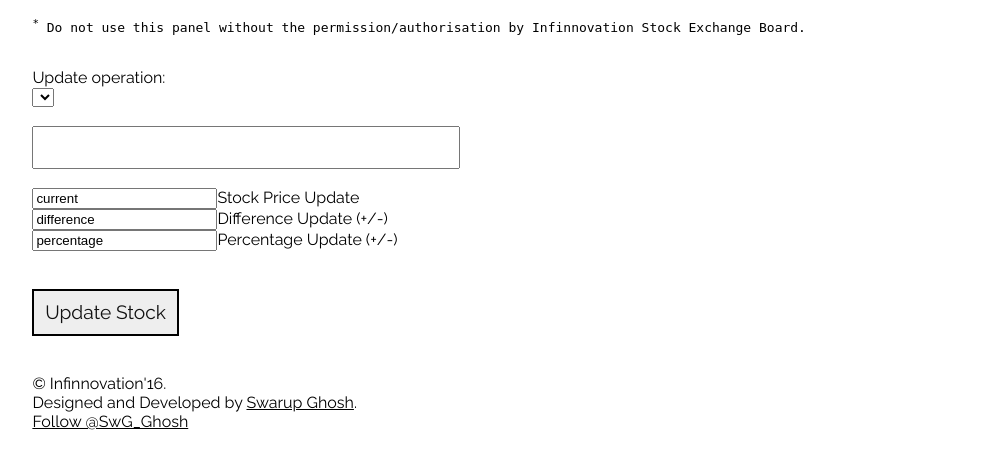
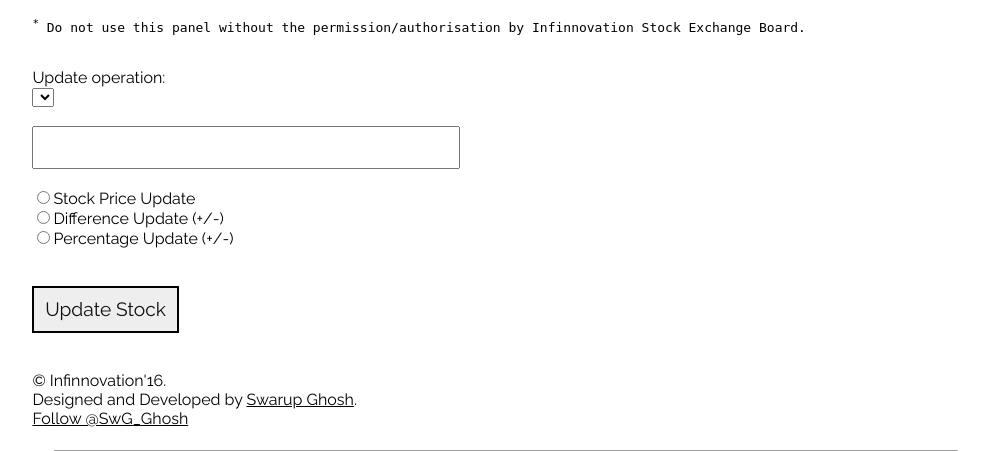
Before and after one commit to DPSN/infinnovation-stock-exchange-simulator, a PHP site: page /masterpanel/updater/index.php in a window 1280 px wide. Shown: the part 326-777 px from the top of the page, without its empty margins (70-1059 px from the left). Run offline with PHP 8.4, Linux system fonts and the light colour scheme; data that the repository does not hold is empty; some libraries are stand-ins or nearby versions.

Commit message:
Fixed radio button input in masterpanel/updater

```diff
--- a/masterpanel/updater/index.php
+++ b/masterpanel/updater/index.php
@@ -33,9 +33,9 @@
             <input name="value" type="number">
             <br>
             <br>
-            <input name="type" value="current">Stock Price Update<br>
-            <input name="type" value="difference">Difference Update (+/-)<br>
-            <input name="type" value="percentage">Percentage Update (+/-)<br>
+            <input name="type" type="radio" value="current">Stock Price Update<br>
+            <input name="type" type="radio" value="difference">Difference Update (+/-)<br>
+            <input name="type" type="radio" value="percentage">Percentage Update (+/-)<br>
             <br>
             <br>
             <button type="submit">Update Stock</button>
```
